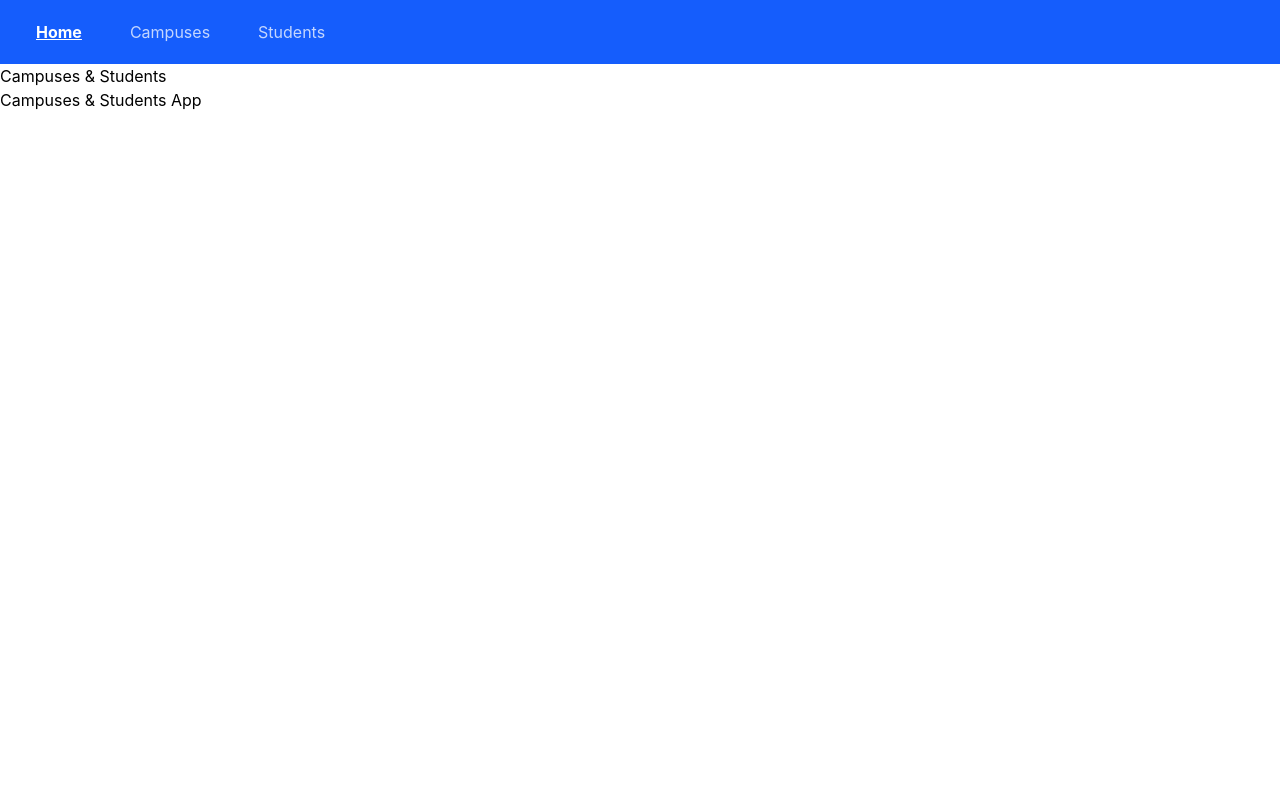
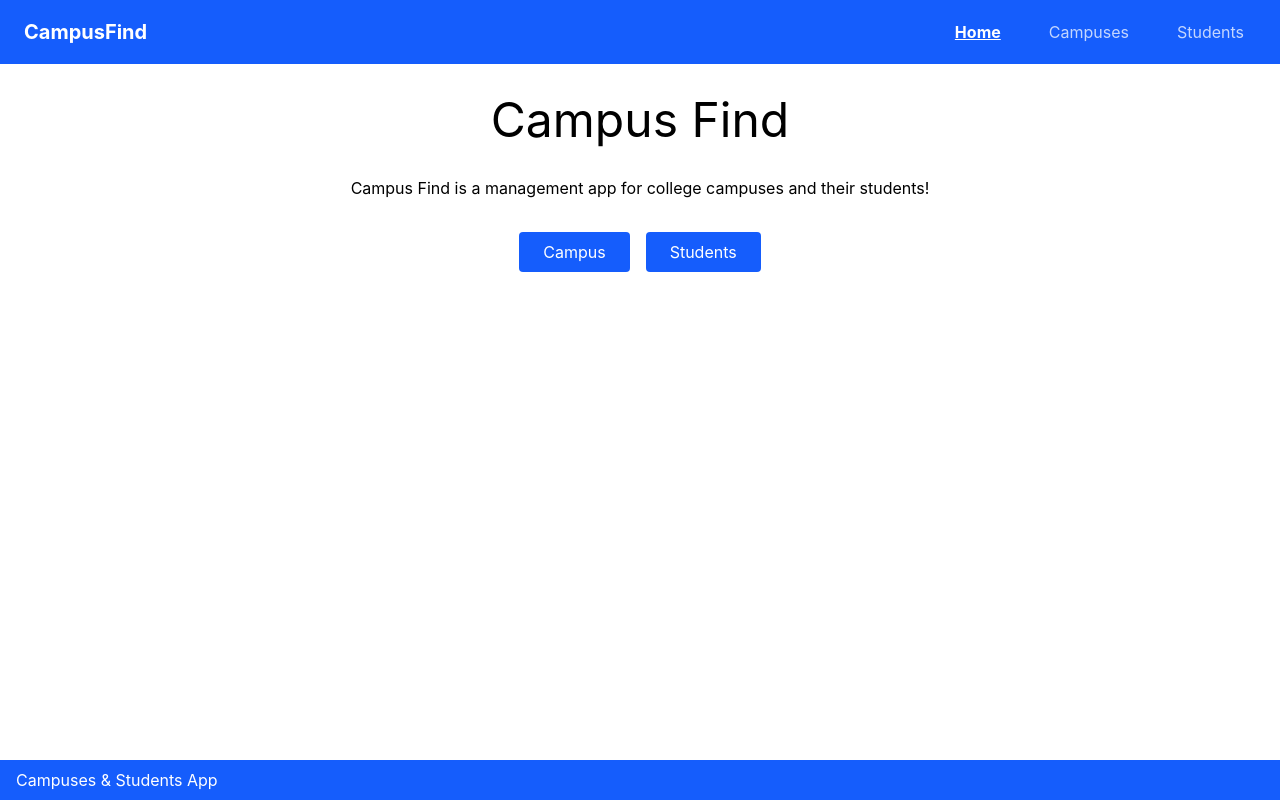
Before and after one commit to Mattstov/Final-Project-CSCI395, a React (Vite) app in the folder campuses-client/: page / in a window 1280 px wide. Built offline with nearby package versions, Linux system fonts and the light colour scheme.

Commit message:
Basic Home Page

```diff
--- a/campuses-client/src/components/Layout.tsx
+++ b/campuses-client/src/components/Layout.tsx
@@ -2,10 +2,11 @@ import Navbar from './Navbar'
 
 const Layout = ({ children }: { children: React.ReactNode }) => {
   return (
-    <div>
+    <div className='justify-between flex flex-col min-h-screen'>
       <Navbar />
-      <main>{children}</main>
-      <footer>Campuses & Students App</footer>
+      <main className='flex-1'>{children}</main>
+
+      <footer className="bg-blue-600 text-white px-4 py-2 gap-6">Campuses & Students App</footer>
     </div>
   )
 }
--- a/campuses-client/src/components/Navbar.tsx
+++ b/campuses-client/src/components/Navbar.tsx
@@ -5,11 +5,14 @@ const Navbar = () => {
   const navLinkClass = (({ isActive }: {isActive: boolean}) => `px-3 py-1 rounded ${isActive ? 'font-bold underline' : 'opacity-75 hover:opacity-100'}`)
 
   return (
-    <nav className="bg-blue-600 text-white px-6 py-4 flex gap-6">
+    <nav className="bg-blue-600 text-white px-6 py-4 flex justify-between items-center">
+    <span className="font-bold text-xl">CampusFind</span>
+    <div className="flex gap-6">
       <NavLink to="/" className={navLinkClass}>Home</NavLink>
       <NavLink to="/campuses" className={navLinkClass}>Campuses</NavLink>
       <NavLink to="/students" className={navLinkClass}>Students</NavLink>
-    </nav>
+    </div>
+  </nav>
   )
 }
 
--- a/campuses-client/src/pages/Home.tsx
+++ b/campuses-client/src/pages/Home.tsx
@@ -1,7 +1,17 @@
+import { Link } from "react-router-dom"
+
 const Home = () => {
+
   return (
-    <div>
-      <h1>Campuses & Students</h1>
+
+    <div className="px-2 py-4 flex flex-col items-center justify-center text-center">
+      <h1 className="py-4 text-5xl">Campus Find</h1>
+      <h2 className="py-4">Campus Find is a management app for college campuses and their students!</h2>
+      <div className="flex flex-row items-center gap-4 py-4">
+        <Link to="/campuses" className="bg-blue-600 text-white px-6 py-2 rounded">Campus</Link>
+        <Link to="/students" className="bg-blue-600 text-white px-6 py-2 rounded">Students</Link>
+      </div>
+
     </div>
   )
 }
```
